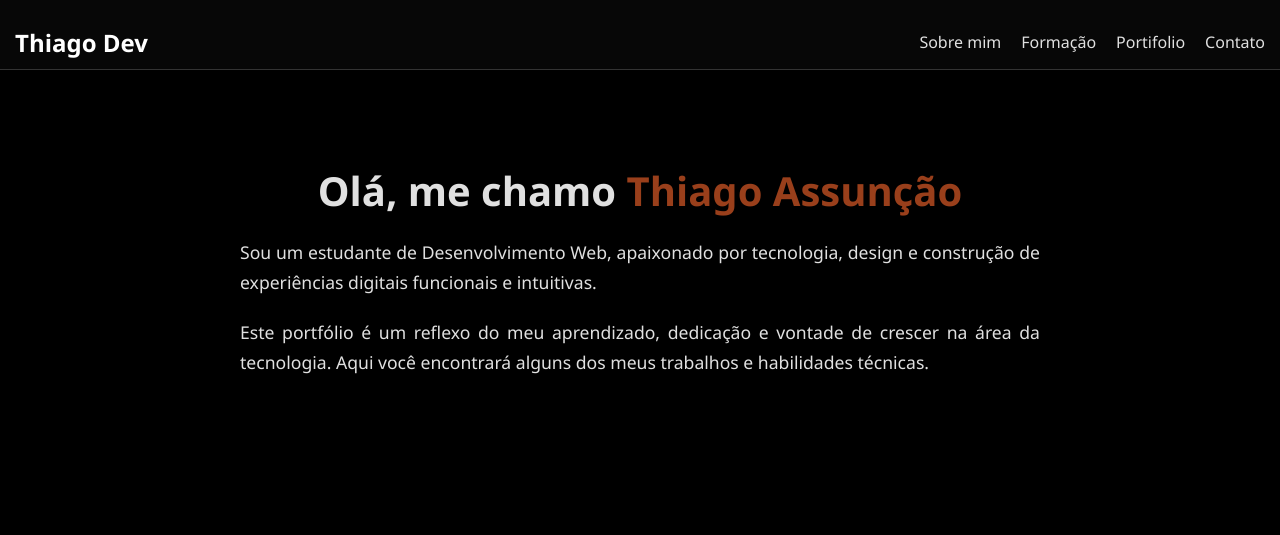
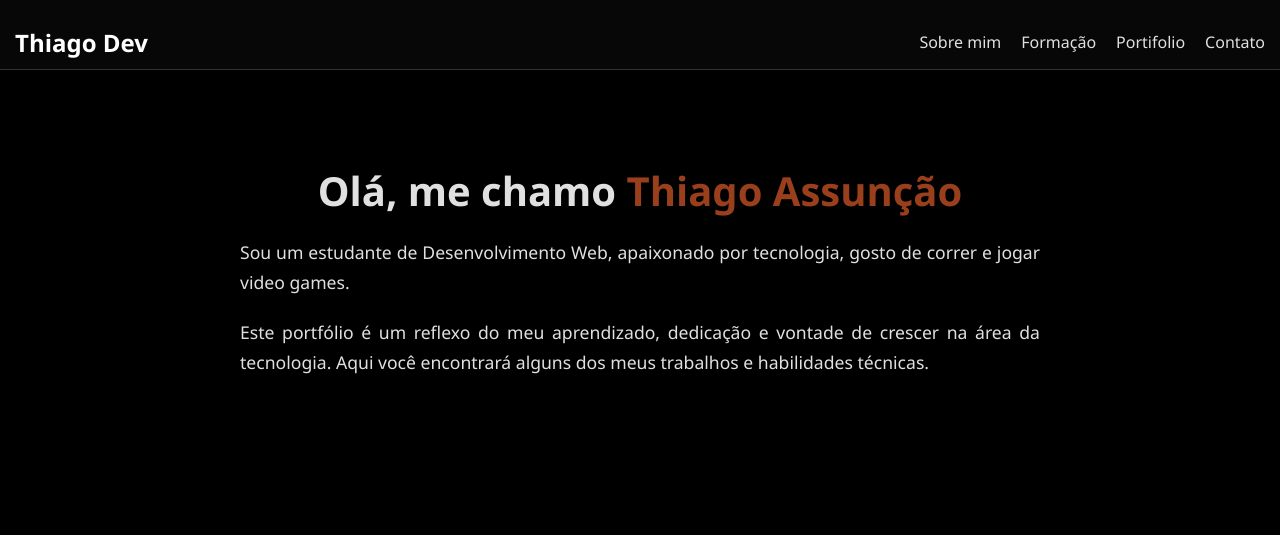
Before and after one commit to thiagoassuncaodev/portifolio-thiagodev, a plain HTML site: page index.html in a window 1280 px wide. Shown: the top 535 px of the page. Drawn offline with Linux system fonts and the light colour scheme.

Commit message:
atualizacao

```diff
--- a/index.html
+++ b/index.html
@@ -27,7 +27,7 @@
         <div class="sobre-mim-container">
             <div class="texto-sobre-mim">
             <h1 id="nome-digitando"></h1>
-            <p>Sou um estudante de Desenvolvimento Web, apaixonado por tecnologia, design e construção de experiências digitais funcionais e intuitivas.</p>
+            <p>Sou um estudante de Desenvolvimento Web, apaixonado por tecnologia, gosto de correr e jogar video games.</p>
             <p>Este portfólio é um reflexo do meu aprendizado, dedicação e vontade de crescer na área da tecnologia. Aqui você encontrará alguns dos meus trabalhos e habilidades técnicas.</p>
             </div>
         </div>
```
